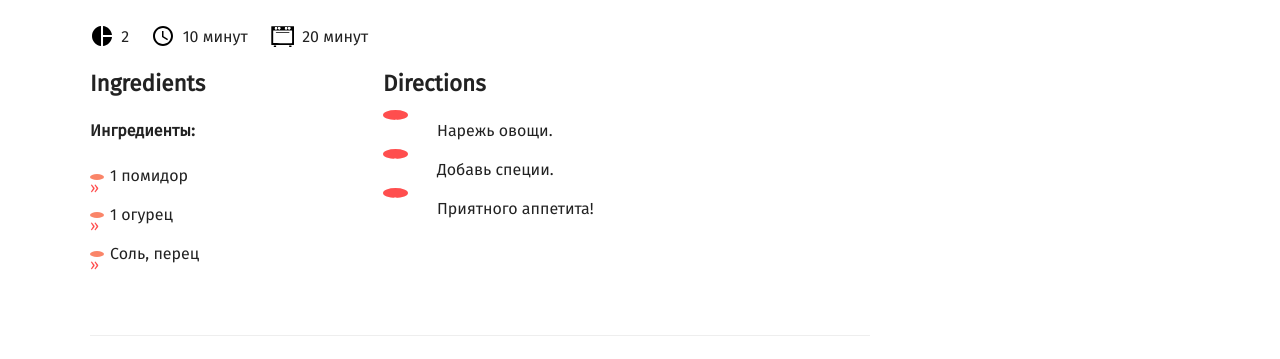
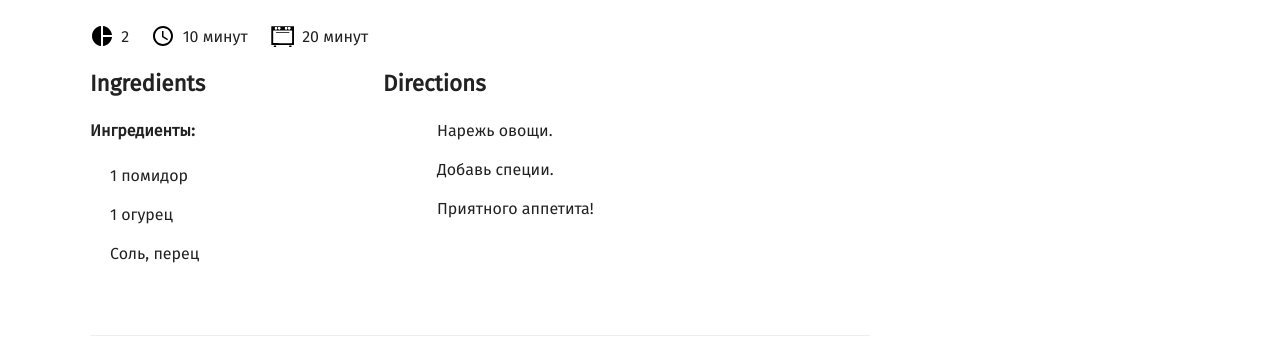
Before and after one commit to Helga1970/new-site, a Jekyll site: the page built from _recipes/2025-09-12-test-recept.md, in a window 1280 px wide. Shown: the part 1447-1806 px from the top of the page. Built offline with Jekyll 4.4.1, drawn with Linux system fonts in a browser that asks for light colours; nearby versions of some CDN libraries; some web fonts are replaced.

Commit message:
Update recipes.scss

```diff
--- a/_sass/recipes.scss
+++ b/_sass/recipes.scss
@@ -101,13 +101,22 @@
   box-shadow: 0 6px 12px rgba(0,0,0,0.2);
 }
 
-/* Финальные стили для списков */
+/* --- Стили для списков (ingredients and directions) --- */
+/* Убираем все стандартные маркеры */
 .directions ol,
 .ingredients ul {
-    list-style: none;
-    padding-left: 0;
+    list-style: none !important;
+    padding-left: 0 !important;
 }
 
+/* Скрываем любые маркеры, созданные другими правилами */
+.directions ol li::before,
+.ingredients ul li::before {
+    content: none !important;
+    display: none !important;
+}
+
+/* Базовый отступ для всех элементов списка внутри рецепта */
 .directions ol li,
 .ingredients ul li {
     position: relative;
@@ -115,7 +124,7 @@
     margin: 0 0 10px 0;
 }
 
-/* Толстые точки для шагов */
+/* Добавляем толстые оранжевые точки для шагов */
 .directions ol li::before {
     content: "";
     position: absolute;
@@ -126,9 +135,10 @@
     background-color: #fa8569;
     border-radius: 50%;
     transform: translateY(-50%);
+    display: block !important; /* Убеждаемся, что точки видны */
 }
 
-/* Тонкие точки для ингредиентов */
+/* Добавляем тонкие оранжевые точки для ингредиентов */
 .ingredients ul li::before {
     content: "";
     position: absolute;
@@ -139,4 +149,5 @@
     background-color: #fa8569;
     border-radius: 50%;
     transform: translateY(-50%);
+    display: block !important; /* Убеждаемся, что точки видны */
 }
```
